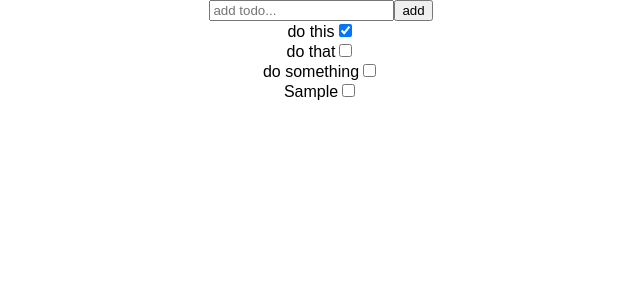
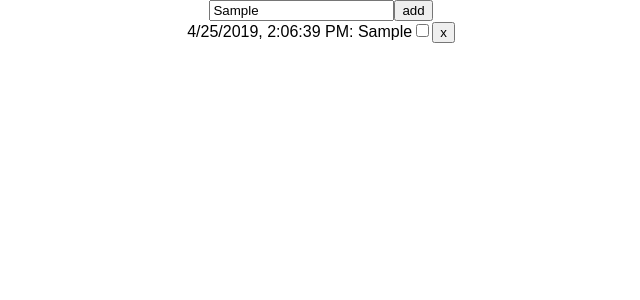
Before and after one commit to swietektomasz/react-todos, a React (Create React App) app: page / in a window 1280 px wide. Both pictures are taken after typing "Sample" into the empty fields and a click on the button "add". Shown: the top 300 px of the page, without its empty margins (319-959 px from the left). Built offline with nearby package versions, Linux system fonts and the light colour scheme.

Commit message:
todos using redux

```diff
--- a/package.json
+++ b/package.json
@@ -6,7 +6,9 @@
     "prettier": "^1.17.0",
     "react": "^16.8.6",
     "react-dom": "^16.8.6",
-    "react-scripts": "0.9.x"
+    "react-redux": "^7.0.3",
+    "react-scripts": "0.9.x",
+    "redux": "^4.0.1"
   },
   "devDependencies": {
     "react-test-renderer": "^16.8.6"
--- a/src/components/Todos/AddTodo.js
+++ b/src/components/Todos/AddTodo.js
@@ -1,29 +1,38 @@
-import React, { Component } from 'react'
+import React, { useState } from 'react'
+import PropTypes from 'prop-types'
+import { connect } from 'react-redux'
+import { bindActionCreators } from 'redux'
 
-export default class AddTodo extends Component {
-  state = {
-    text: '',
-  }
+import { addTodo } from '../../store/todos/actions'
 
-  _handleInputChange = e => {
-    this.setState({ text: e.target.value })
-  }
-
-  _handleSubmit = () => {
-    this.props.handleAdding(this.state.text)
-    this.setState({ text: '' })
-  }
-
-  render() {
+const AddTodo = props => {
+  const [title, setTitle] = useState('')
   return (
     <div>
       <input
         placeholder="add todo..."
-          value={this.state.text}
-          onChange={this._handleInputChange}
+        defaultValue=""
+        onChange={({ target: { value } }) => setTitle(value)}
       />
-        <button onClick={this._handleSubmit}>add</button>
+      <button onClick={() => props.addTodo(title)}>add</button>
     </div>
   )
 }
+
+const mapDispatchToProps = dispatch => {
+  return bindActionCreators(
+    {
+      addTodo,
+    },
+    dispatch,
+  )
 }
+
+export default connect(
+  null,
+  mapDispatchToProps,
+)(AddTodo)
+
+AddTodo.propTypes = {
+  addTodo: PropTypes.func.isRequired,
+}
--- a/src/components/Todos/Todo.js
+++ b/src/components/Todos/Todo.js
@@ -1,18 +1,42 @@
 import React from 'react'
 import PropTypes from 'prop-types'
+import { connect } from 'react-redux'
+import { bindActionCreators } from 'redux'
 
-export const Todo = ({ handleChecking, title, done, id }) => (
-  <div>
-    <label>{title}</label>
-    <input type="checkbox" onChange={() => handleChecking(id)} defaultChecked={done} />
-  </div>
-)
+import { toggleTodo, removeTodo } from './../../store/todos/actions'
 
-export default Todo
+const Todo = props => {
+  const {
+    todo: { id, title, createdAt, done },
+  } = props
+  return (
+    <div>
+      <label style={{ textDecorationLine: done ? 'line-through' : 'none' }}>
+        {createdAt}: {title}
+      </label>
+      <input type="checkbox" onChange={() => props.toggleTodo(id)} defaultChecked={done} />
+      <button onClick={() => props.removeTodo(id)}>x</button>
+    </div>
+  )
+}
+
+const mapDispatchToProps = dispatch => {
+  return bindActionCreators(
+    {
+      toggleTodo,
+      removeTodo,
+    },
+    dispatch,
+  )
+}
+
+export default connect(
+  null,
+  mapDispatchToProps,
+)(Todo)
 
 Todo.propTypes = {
-  id: PropTypes.number,
-  title: PropTypes.string,
-  done: PropTypes.bool,
-  handleChecking: PropTypes.func,
+  todo: PropTypes.object.isRequired,
+  toggleTodo: PropTypes.func.isRequired,
+  removeTodo: PropTypes.func.isRequired,
 }
--- a/src/components/Todos/index.js
+++ b/src/components/Todos/index.js
@@ -1,29 +1,24 @@
-import React, { Component } from 'react'
+import React from 'react'
 import PropTypes from 'prop-types'
+import { connect } from 'react-redux'
 
 import Todo from './Todo'
 
-export default class TodoList extends Component {
-  static propTypes = {
-    list: PropTypes.array,
-    id: PropTypes.number,
-  }
+const TodoList = ({ todos }) => {
+  return todos.map(todo => todo && <Todo key={todo.id} todo={todo} />)
+}
 
-  render() {
-    const { list = [] } = this.props
-
-    return (
-      <div>
-        {list.map(todo => (
-          <Todo
-            key={todo.id}
-            title={todo.title}
-            done={todo.done}
-            id={todo.id}
-            handleChecking={() => this.props.updateCheckedTodos(this.props.id)}
-          />
-        ))}
-      </div>
-    )
+const mapStateToProps = state => {
+  return {
+    todos: state.todos,
   }
 }
+
+export default connect(
+  mapStateToProps,
+  null,
+)(TodoList)
+
+TodoList.propTypes = {
+  todos: PropTypes.array.isRequired,
+}
--- a/src/index.js
+++ b/src/index.js
@@ -1,9 +1,13 @@
-import React from 'react';
-import ReactDOM from 'react-dom';
-import App from './App';
-import './index.css';
+import React from 'react'
+import ReactDOM from 'react-dom'
+import App from './App'
+import { Provider } from 'react-redux'
+import './index.css'
+import store from './store'
 
 ReactDOM.render(
-  <App />,
-  document.getElementById('root')
-);
+  <Provider store={store}>
+    <App />
+  </Provider>,
+  document.getElementById('root'),
+)
--- /dev/null
+++ b/src/store/index.js
@@ -0,0 +1,11 @@
+import { combineReducers, createStore } from 'redux'
+
+import todos from './todos/reducer'
+
+const todosApp = combineReducers({
+  todos,
+})
+
+const store = createStore(todosApp)
+
+export default store
--- /dev/null
+++ b/src/store/todos/actions.js
@@ -0,0 +1,22 @@
+import { ADD_TODO, REMOVE_TODO, TOGGLE_TODO } from './types'
+import getRandomId from './../../utils/getRandomId'
+
+export const addTodo = payload => ({
+  type: ADD_TODO,
+  payload: {
+    title: payload,
+    id: getRandomId(),
+    createdAt: new Date().toLocaleString(),
+    done: false,
+  },
+})
+
+export const removeTodo = payload => ({
+  type: REMOVE_TODO,
+  payload,
+})
+
+export const toggleTodo = payload => ({
+  type: TOGGLE_TODO,
+  payload,
+})
--- /dev/null
+++ b/src/store/todos/reducer.js
@@ -0,0 +1,19 @@
+import { ADD_TODO, REMOVE_TODO, TOGGLE_TODO } from './types'
+
+const todos = (state = [], { payload, type }) => {
+  switch (type) {
+    case ADD_TODO: {
+      return [...state, payload]
+    }
+    case REMOVE_TODO: {
+      return state.filter(state => state.id !== payload)
+    }
+    case TOGGLE_TODO: {
+      return state.map(todo => (todo.id === payload ? { ...todo, done: !todo.done } : todo))
+    }
+    default:
+      return state
+  }
+}
+
+export default todos
--- /dev/null
+++ b/src/store/todos/types.js
@@ -0,0 +1,3 @@
+export const ADD_TODO = 'ADD_TODO'
+export const REMOVE_TODO = 'REMOVE_TODO'
+export const TOGGLE_TODO = 'TOGGLE  _TODO'
--- /dev/null
+++ b/src/utils/getRandomId.js
@@ -0,0 +1 @@
+export default () => Math.random(new Date().getTime())
```
Also changed, not shown: 1 other file (tests, documents, lock files or other folders). Lines whose indentation alone changed are shown as unchanged.
